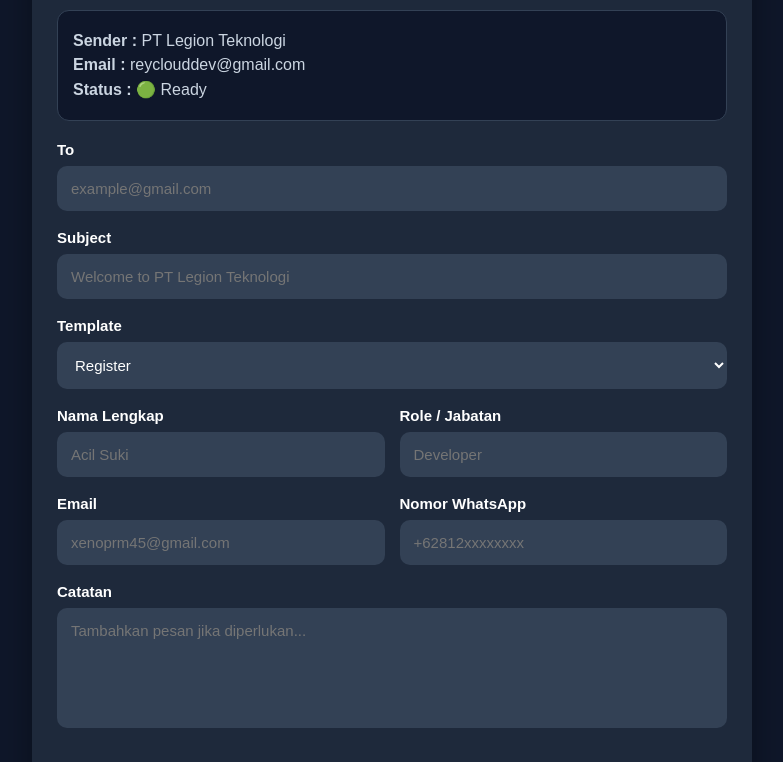
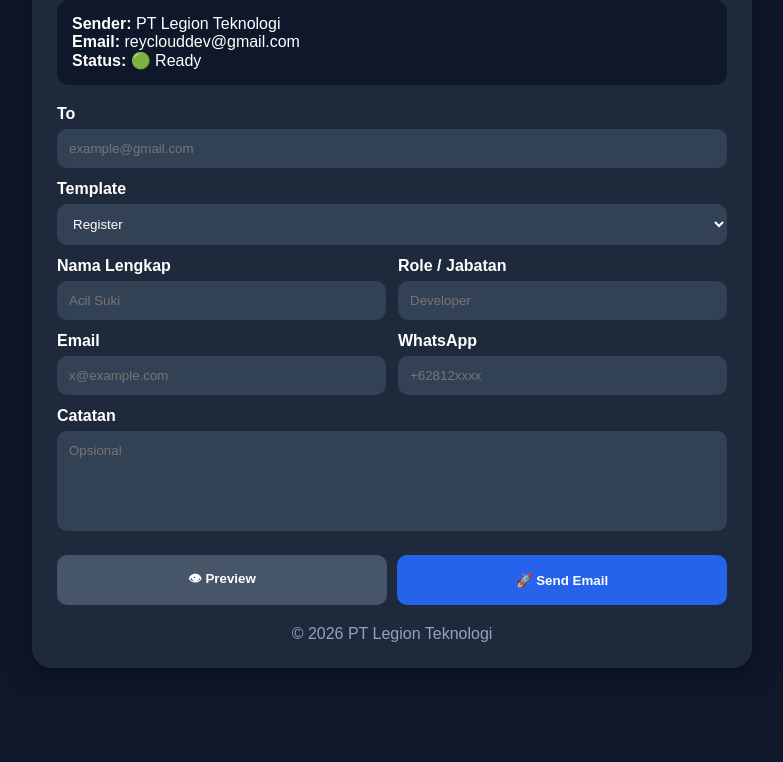
Before and after one commit to reyclouddev-ops/SenderGmail, a website: page index.html in a window 1280 px wide. Shown: the part 131-893 px from the top of the page, without its empty margins (248-1031 px from the left). After the commit the page ends 829 px from the top, so only its background shows below. Drawn offline with Linux system fonts and the light colour scheme.

Commit message:
Update index.html

```diff
--- a/index.html
+++ b/index.html
@@ -1,361 +1,97 @@
 <!DOCTYPE html>
 <html lang="en">
 <head>
-
 <meta charset="UTF-8">
 <meta name="viewport" content="width=device-width, initial-scale=1.0">
-
 <title>PT Legion Teknologi - Email Sender</title>
-
 <style>
-
-*{
-
-margin:0;
-padding:0;
-box-sizing:border-box;
-font-family:Arial,Helvetica,sans-serif;
-
-}
-
-body{
-
-background:#0f172a;
-color:#fff;
-padding:30px;
-display:flex;
-justify-content:center;
-
-}
-
-.container{
-
-width:100%;
-max-width:720px;
-background:#1e293b;
-border-radius:20px;
-padding:25px;
-box-shadow:0 10px 35px rgba(0,0,0,.35);
-
-}
-
-.logo{
-
-text-align:center;
-margin-bottom:25px;
-
-}
-
-.logo h1{
-
-font-size:30px;
-color:#38bdf8;
-
-}
-
-.logo p{
-
-margin-top:8px;
-color:#94a3b8;
-
-}
-
-.card{
-
-margin-top:20px;
-
-}
-
-label{
-
-display:block;
-margin-bottom:8px;
-font-weight:bold;
-font-size:15px;
-
-}
-
-input,
-select,
-textarea{
-
-width:100%;
-padding:14px;
-border:none;
-outline:none;
-border-radius:10px;
-margin-bottom:18px;
-background:#334155;
-color:#fff;
-font-size:15px;
-
-}
-
-textarea{
-
-height:120px;
-resize:none;
-
-}
-
-input:focus,
-select:focus,
-textarea:focus{
-
-border:2px solid #38bdf8;
-
-}
-
-.info{
-
-background:#0f172a;
-padding:15px;
-border-radius:12px;
-margin-bottom:20px;
-border:1px solid #334155;
-
-}
-
-.info p{
-
-margin:6px 0;
-color:#cbd5e1;
-
-}
-
-.row{
-
-display:grid;
-grid-template-columns:1fr 1fr;
-gap:15px;
-
-}
-
-.btn{
-
-display:flex;
-gap:15px;
-margin-top:15px;
-
-}
-
-button{
-
-flex:1;
-padding:15px;
-border:none;
-border-radius:12px;
-cursor:pointer;
-font-size:16px;
-font-weight:bold;
-transition:.3s;
-
-}
-
-.preview{
-
-background:#475569;
-color:white;
-
-}
-
-.preview:hover{
-
-background:#64748b;
-
-}
-
-.send{
-
-background:#2563eb;
-color:white;
-
-}
-
-.send:hover{
-
-background:#1d4ed8;
-
-}
-
-.footer{
-
-margin-top:25px;
-text-align:center;
-font-size:14px;
-color:#94a3b8;
-
-}
-
-@media(max-width:700px){
-
-.row{
-
-grid-template-columns:1fr;
-
-}
-
-}
-
+*{margin:0;padding:0;box-sizing:border-box;font-family:Arial,sans-serif}
+body{background:#0f172a;color:#fff;padding:30px;display:flex;justify-content:center}
+.container{width:100%;max-width:720px;background:#1e293b;border-radius:20px;padding:25px;box-shadow:0 10px 30px rgba(0,0,0,.3)}
+.logo{text-align:center;margin-bottom:20px}
+.logo h1{color:#38bdf8}
+.info{background:#0f172a;padding:15px;border-radius:12px;margin-bottom:20px}
+label{display:block;margin:12px 0 6px;font-weight:bold}
+input,select,textarea{width:100%;padding:12px;border:none;border-radius:10px;background:#334155;color:#fff}
+textarea{height:100px;resize:none}
+.row{display:grid;grid-template-columns:1fr 1fr;gap:12px}
+.btn{display:flex;gap:10px;margin-top:20px}
+button{flex:1;padding:14px;border:none;border-radius:10px;font-weight:bold;cursor:pointer}
+.preview{background:#475569;color:#fff}
+.send{background:#2563eb;color:#fff}
+.footer{text-align:center;margin-top:20px;color:#94a3b8}
+@media(max-width:700px){.row{grid-template-columns:1fr}}
 </style>
-
 </head>
-
 <body>
-
 <div class="container">
-
 <div class="logo">
-
 <h1>📧 PT Legion Teknologi</h1>
-
 <p>Email Sender Dashboard</p>
-
 </div>
 
 <div class="info">
-
-<p><b>Sender :</b> PT Legion Teknologi</p>
-
-<p><b>Email :</b> reyclouddev@gmail.com</p>
-
-<p><b>Status :</b> 🟢 Ready</p>
-
+<p><b>Sender:</b> PT Legion Teknologi</p>
+<p><b>Email:</b> reyclouddev@gmail.com</p>
+<p><b>Status:</b> 🟢 Ready</p>
 </div>
 
-<div class="card">
-
 <label>To</label>
-
-<input
-id="to"
-type="email"
-placeholder="example@gmail.com">
-
-<label>Subject</label>
-
-<input
-id="subject"
-type="text"
-placeholder="Welcome to PT Legion Teknologi">
+<input id="to" type="email" placeholder="example@gmail.com">
 
 <label>Template</label>
-
 <select id="template">
-
 <option value="register">Register</option>
-
 <option value="welcome">Welcome</option>
-
 <option value="reset">Reset Password</option>
-
 <option value="invoice">Invoice</option>
-
 </select>
 
 <div class="row">
-
 <div>
-
 <label>Nama Lengkap</label>
-
-<input
-id="name"
-type="text"
-placeholder="Acil Suki">
-
+<input id="name" placeholder="Acil Suki">
 </div>
-
 <div>
-
 <label>Role / Jabatan</label>
-
-<input
-id="role"
-type="text"
-placeholder="Developer">
-
+<input id="role" placeholder="Developer">
 </div>
-
 </div>
 
 <div class="row">
-
 <div>
-
 <label>Email</label>
-
-<input
-id="email"
-type="email"
-placeholder="xenoprm45@gmail.com">
-
+<input id="email" type="email" placeholder="x@example.com">
 </div>
-
 <div>
-
-<label>Nomor WhatsApp</label>
-
-<input
-id="whatsapp"
-type="text"
-placeholder="+62812xxxxxxxx">
-
+<label>WhatsApp</label>
+<input id="whatsapp" placeholder="+62812xxxx">
 </div>
-
 </div>
 
 <label>Catatan</label>
+<textarea id="note" placeholder="Opsional"></textarea>
 
-<textarea
-id="note"
-placeholder="Tambahkan pesan jika diperlukan..."></textarea>
 <div class="btn">
-
-<button
-type="button"
-class="preview">
-
-👁 Preview
-
-</button>
-
-<button
-type="button"
-class="send"
-onclick="sendEmail()">
-
-🚀 Send Email
-
-</button>
-
-</div>
-
+<button class="preview" onclick="previewEmail()">👁 Preview</button>
+<button class="send" onclick="sendEmail()">🚀 Send Email</button>
 </div>
 
 <div class="footer">
-
-<hr style="border:none;height:1px;background:#334155;margin:25px 0;">
-
-<p><b>PT Legion Teknologi</b></p>
-
-<p>Built in Indonesia, Trusted Worldwide.</p>
-
-<br>
-
-<p>📧 Sender : reyclouddev@gmail.com</p>
-
-<p>🟢 Status : Ready</p>
-
-<p style="margin-top:10px;">
-© 2026 PT Legion Teknologi
-</p>
-
+<p>© 2026 PT Legion Teknologi</p>
+</div>
 </div>
 
+<div id="previewModal" style="display:none;position:fixed;inset:0;background:rgba(0,0,0,.7);justify-content:center;align-items:center">
+<div style="width:90%;max-width:700px;height:85%;background:#fff;border-radius:10px;overflow:hidden">
+<div style="background:#0f172a;color:#fff;padding:12px;display:flex;justify-content:space-between">
+<b>Preview Email</b>
+<button onclick="closePreview()">Close</button>
+</div>
+<iframe id="previewFrame" style="width:100%;height:calc(100% - 48px);border:none"></iframe>
+</div>
 </div>
 
 <script src="script.js"></script>
-
 </body>
 </html>
```
